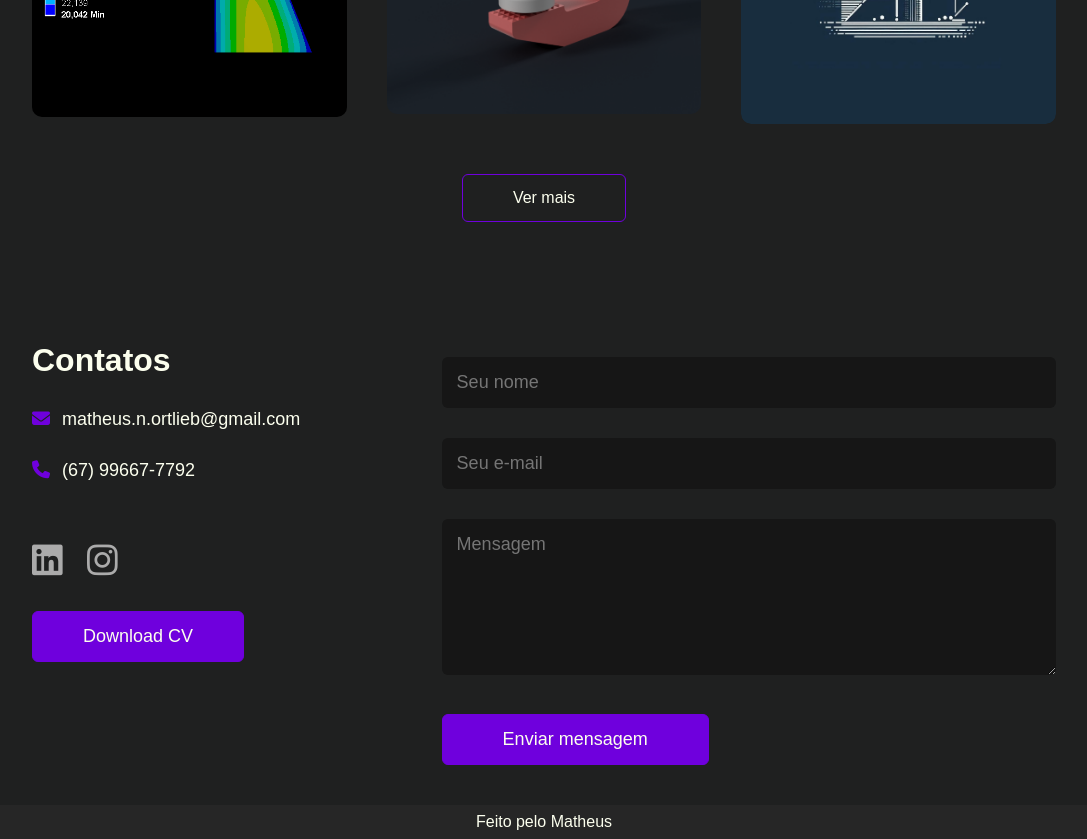
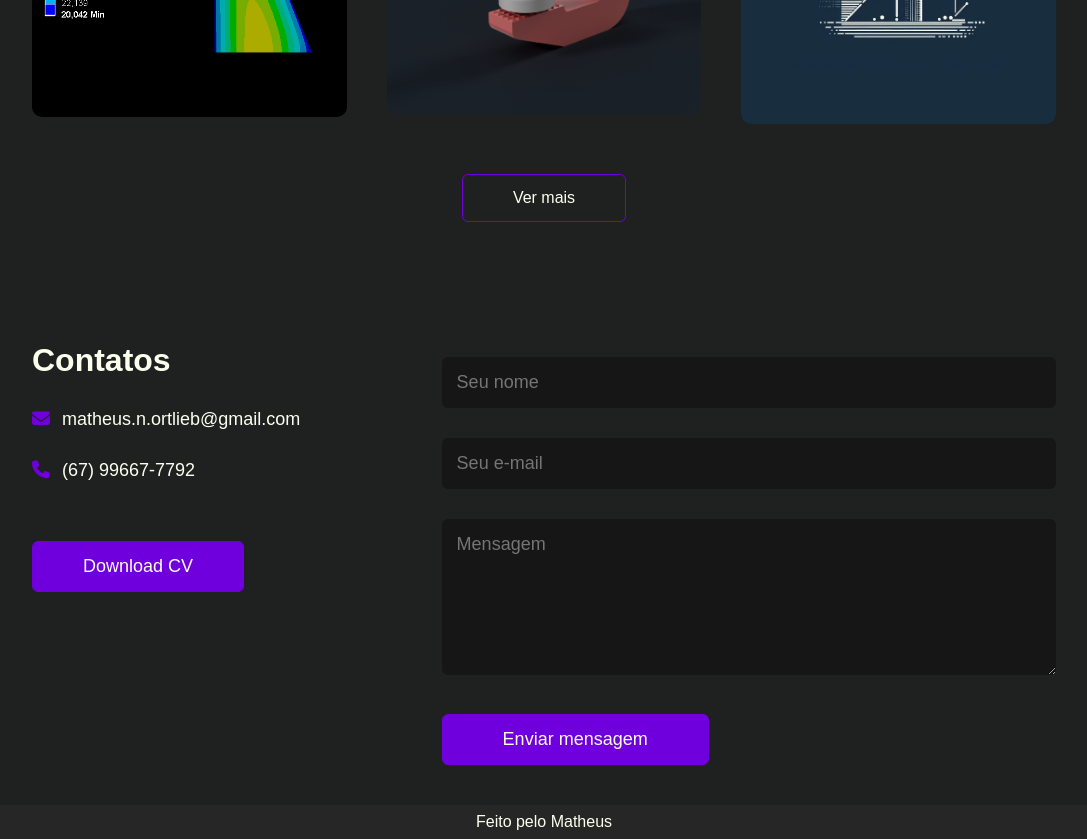
Before and after one commit to MNOrtlieb/portfolio, a plain HTML site: page index.html in a window 1280 px wide. Shown: the part 2326-3165 px from the top of the page, without its empty margins (96-1183 px from the left). Drawn offline with Linux system fonts and the light colour scheme.

Commit message:
colocar linkedin

```diff
--- a/Style.css
+++ b/Style.css
@@ -15,7 +15,7 @@ body{
 #header{
     width: 100%;
     height: 100vh;
-    /**background-image: linear-gradient(to bottom, rgba(0, 0, 0, 0), rgba(31, 32, 32, 0), rgba(31, 32, 32, 0), rgba(31, 32, 32, 1)), url(Imagens/Eu.png); preciso escolher uma imagem de fundo "capa do site" **/
+    /**background-image: linear-gradient(to bottom, rgba(0, 0, 0, 0), rgba(31, 32, 32, 0), rgba(31, 32, 32, 0), rgba(31, 32, 32, 1)), url(Imagens/Eu.png);*/
     background-size: cover;
     background-position: center;
 }
@@ -313,20 +313,8 @@ nav ul li a:hover::after{
     text-indent: 0;
     margin-top: 30px;
 }
-.social-icons{
-    margin-top: 30px;
-}
-.social-icons a{
-    text-decoration: none;
-    font-size: 35px;
-    padding-right: 20px;
-    color: #ababab; /** cor **/
-    display: inline-block;
-    transition: trasform 0.5s;
-}
-.social-icons a:hover{
-    color: #6f00dd; /** cor **/
-    transform: translateY(-5px);
+.badge-base{
+    padding-top: 30px;
 }
 .btn.btn2{
     display: inline-block;
@@ -369,9 +357,9 @@ nav .fa-solid{
     display: none;
 }
 @media only screen and (max-width: 600px){
-    #header{
+    /**#header{*/
         /**background-image: url(Imagens/Eu.png); /* Mudar imagem */
-    }
+    /**}*/
     .header-text{
         margin-top: 50%;
         font-size: 16px;
--- a/index.html
+++ b/index.html
@@ -5,7 +5,8 @@
     <meta name="viewport" content="width=device-width, initial-scale=1.0">
     <title>Portfolio Matheus Ortlieb</title>
     <link rel="stylesheet" href="Style.css">
-    <script src="https://kit.fontawesome.com/0887742ab1.js" crossorigin="anonymous"></script>
+    <script src="https://kit.fontawesome.com/f8005fecf2.js" crossorigin="anonymous"></script>
+    <script src="https://platform.linkedin.com/badges/js/profile.js" async defer type="text/javascript"></script>
 </head>
 <body>
     <div id="header">
@@ -275,10 +276,7 @@
                 <h1 class="sub-title">Contatos</h1> <!-- mudar texto -->
                 <p><i class="fa-solid fa-envelope"></i>matheus.n.ortlieb@gmail.com</p>  <!-- mudar texto -->
                 <p><i class="fa-solid fa-phone"></i>(67) 99667-7792</p>   <!-- mudar texto -->
-                <div class="social-icons">
-                    <a href="https://www.linkedin.com/in/matheus-nunes-ortlieb/"><i class="fa-brands fa-linkedin"></i></a>
-                    <a href="https://www.instagram.com/matheus_n_ortlieb"><i class="fa-brands fa-instagram"></i></a>
-                </div>
+                <div class="badge-base LI-profile-badge" data-locale="en_US" data-size="medium" data-theme="dark" data-type="VERTICAL" data-vanity="matheus-nunes-ortlieb" data-version="v1"><a class="badge-base__link LI-simple-link" href="https://br.linkedin.com/in/matheus-nunes-ortlieb/en?trk=profile-badge"></a></div>
                 <a href="Imagens/Curriculo.pdf" download class="btn btn2">Download CV</a>
             </div>
             <div class="contact-right">
```
